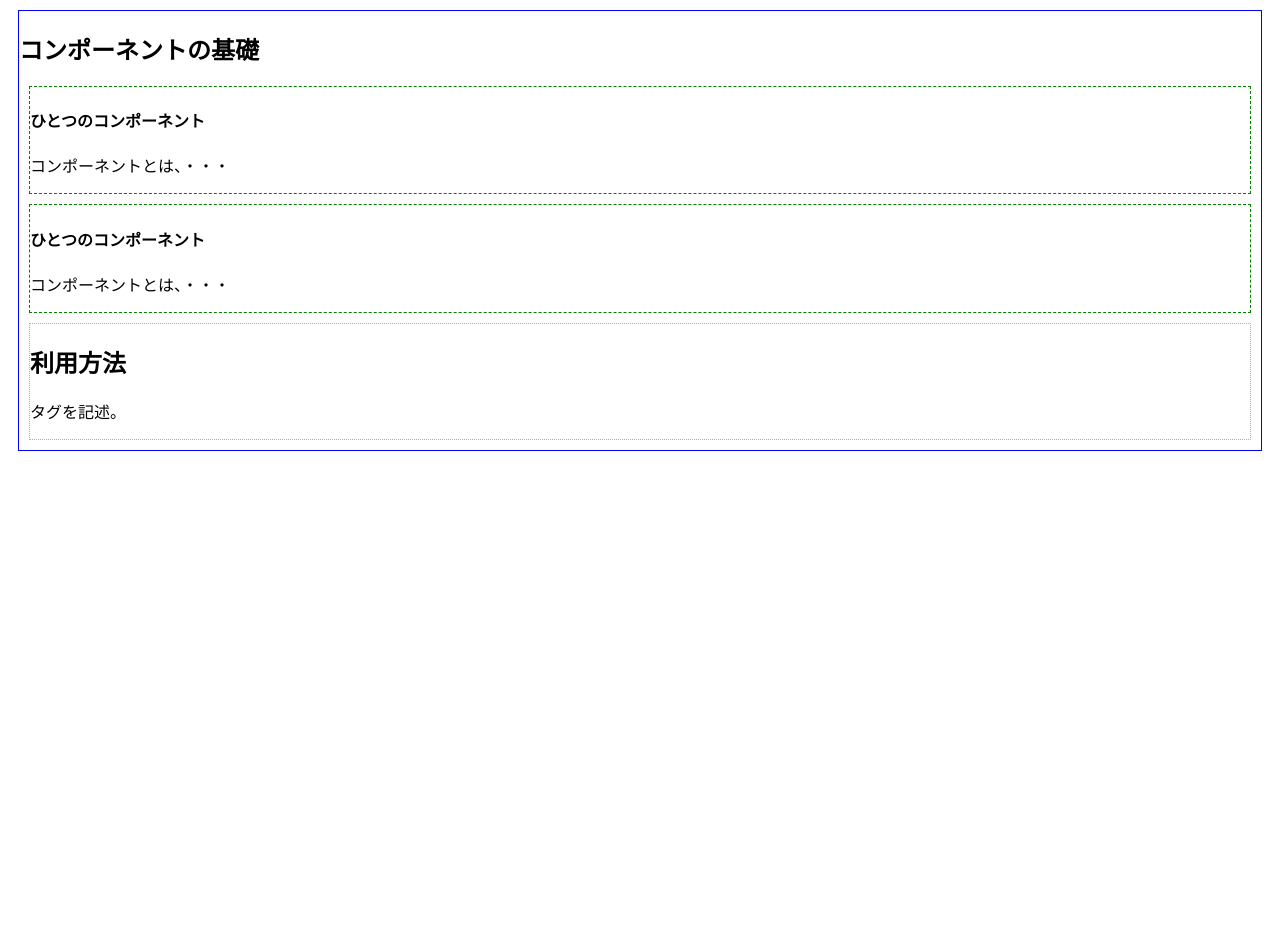
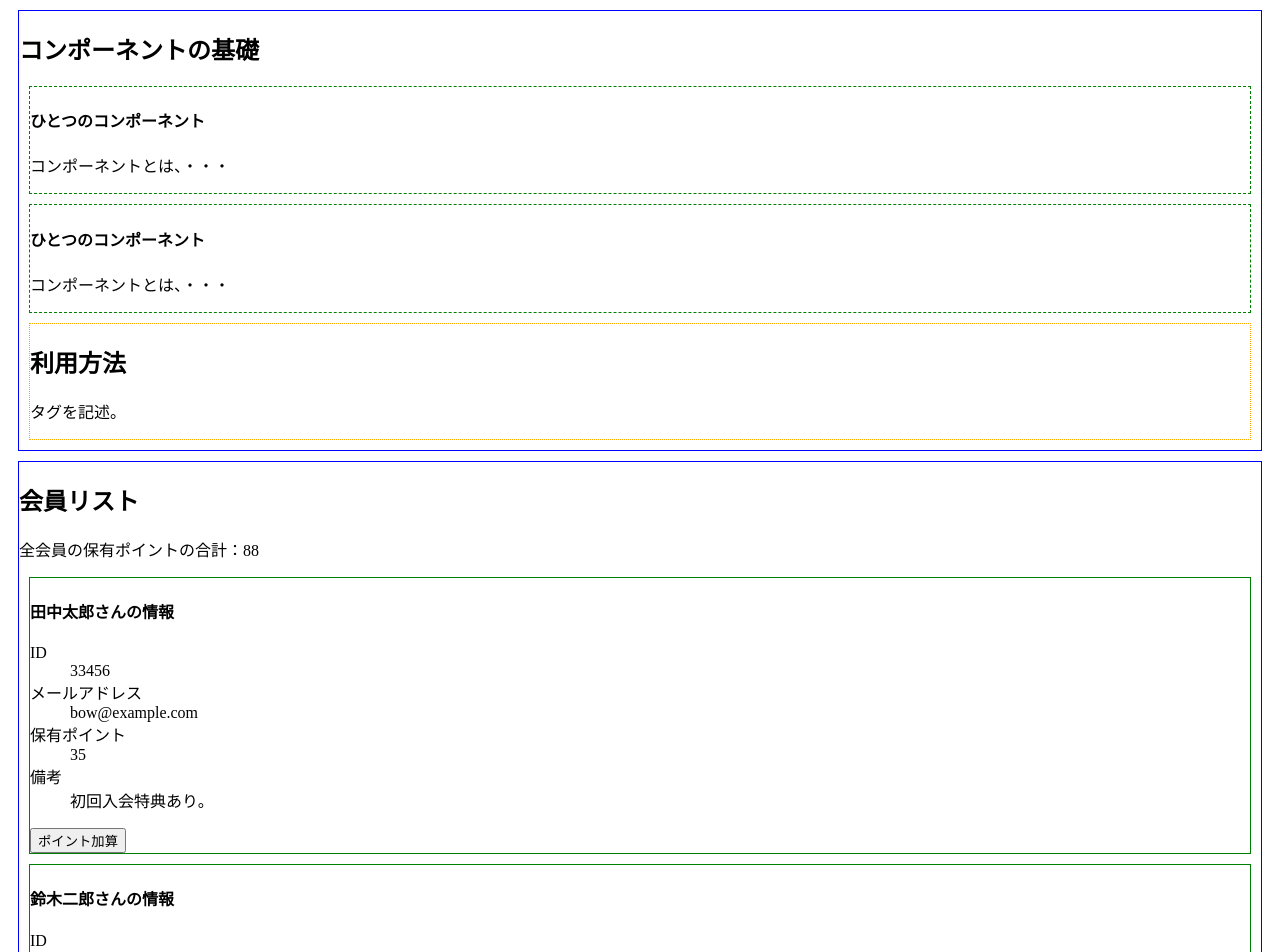
Before and after one commit to MikiyaYamaguchi/nuxt-practice-app, a Nuxt app: page / in a window 1280 px wide. Shown: the top 952 px of the page. Before the commit the page ends 800 px from the top, so only its background shows below. Built offline with nearby package versions, Linux system fonts and the light colour scheme.

Commit message:
propsについて学習

```diff
--- a/app/app.vue
+++ b/app/app.vue
@@ -1,9 +1,61 @@
+<script setup lang="ts">
+import { computed } from "vue";
+
+//会員リストデータを用意
+const memberListInit = new Map<number, Member>();
+memberListInit.set(33456, {
+  id: 33456,
+  name: "田中太郎",
+  email: "bow@example.com",
+  points: 35,
+  note: "初回入会特典あり。",
+});
+memberListInit.set(47783, {
+  id: 47783,
+  name: "鈴木二郎",
+  email: "mue@example.com",
+  points: 53,
+});
+const memberList = ref(memberListInit);
+
+//会員リスト内の全会員のポイント合計の算出プロパティ
+const totalPoints = computed((): number => {
+  let total = 0;
+  for (const member of memberList.value.values()) {
+    total += member.points;
+  }
+  return total;
+});
+
+//会員情報インターフェース
+interface Member {
+  id: number;
+  name: string;
+  email: string;
+  points: number;
+  note?: string;
+}
+</script>
+
 <template>
   <section>
     <h1>コンポーネントの基礎</h1>
     <OneSection />
     <OneSection />
     <PartsTheSupplement />
+  </section>
+  <section>
+    <h1>会員リスト</h1>
+    <p>全会員の保有ポイントの合計：{{ totalPoints }}</p>
+    <OneMember
+      v-for="[id, member] in memberList"
+      v-bind:key="id"
+      v-bind:id="id"
+      v-bind:name="member.name"
+      v-bind:email="member.email"
+      v-bind:points="member.points"
+      v-bind:note="member.note"
+    />
   </section>
 </template>
 
--- /dev/null
+++ b/app/components/OneMember.vue
@@ -0,0 +1,53 @@
+<script setup lang="ts">
+//Propsインターフェースの定義
+interface Props {
+  id: number;
+  name: string;
+  email: string;
+  points: number;
+  note?: string;
+}
+//Porpsオブジェクトの設定
+const props = defineProps<Props>();
+
+//コンポーネント内で利用するポイント数のテンプレート変数
+const localPoints = ref(props.points);
+
+//Propsのnoteを加工する算出プロパティ
+const localNote = computed((): string => {
+  let localNote = props.note;
+  if (localNote == undefined) {
+    localNote = "--";
+  }
+  return localNote;
+});
+
+//[ポイント加算]ボタンをクリックした時のメソッド
+const pointUp = (): void => {
+  localPoints.value++;
+};
+</script>
+
+<template>
+  <section class="box">
+    <h4>{{ name }}さんの情報</h4>
+    <dl>
+      <dt>ID</dt>
+      <dd>{{ id }}</dd>
+      <dt>メールアドレス</dt>
+      <dd>{{ email }}</dd>
+      <dt>保有ポイント</dt>
+      <dd>{{ localPoints }}</dd>
+      <dt>備考</dt>
+      <dd>{{ localNote }}</dd>
+    </dl>
+    <button @click="pointUp">ポイント加算</button>
+  </section>
+</template>
+
+<style scoped>
+.box {
+  border: green 1px solid;
+  margin: 10px;
+}
+</style>
```
